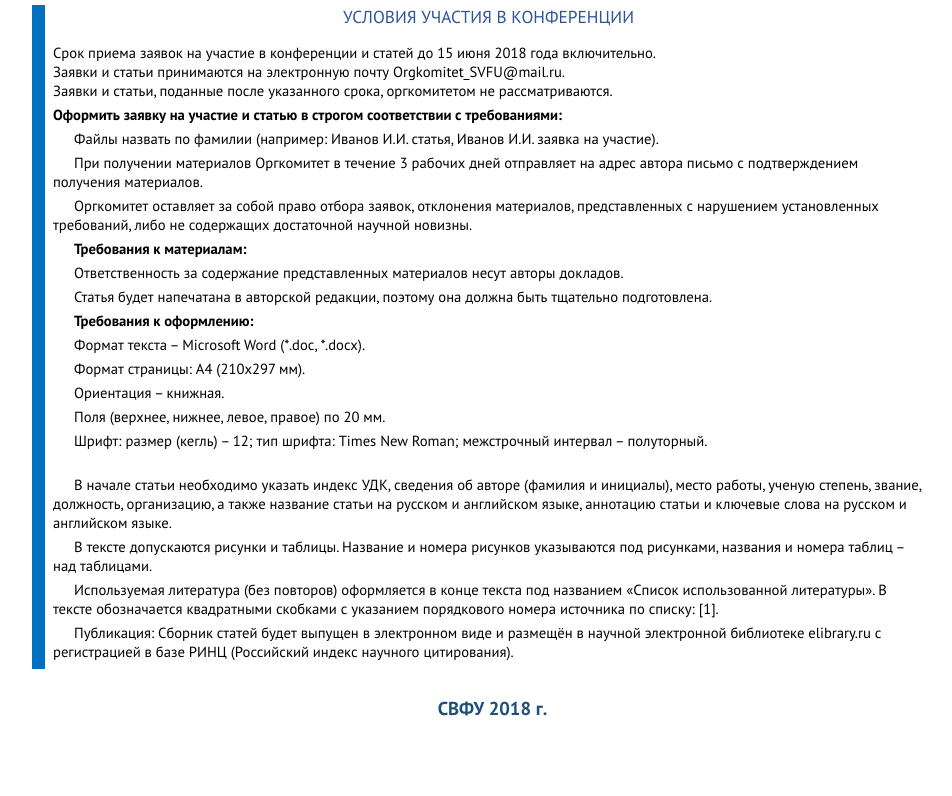
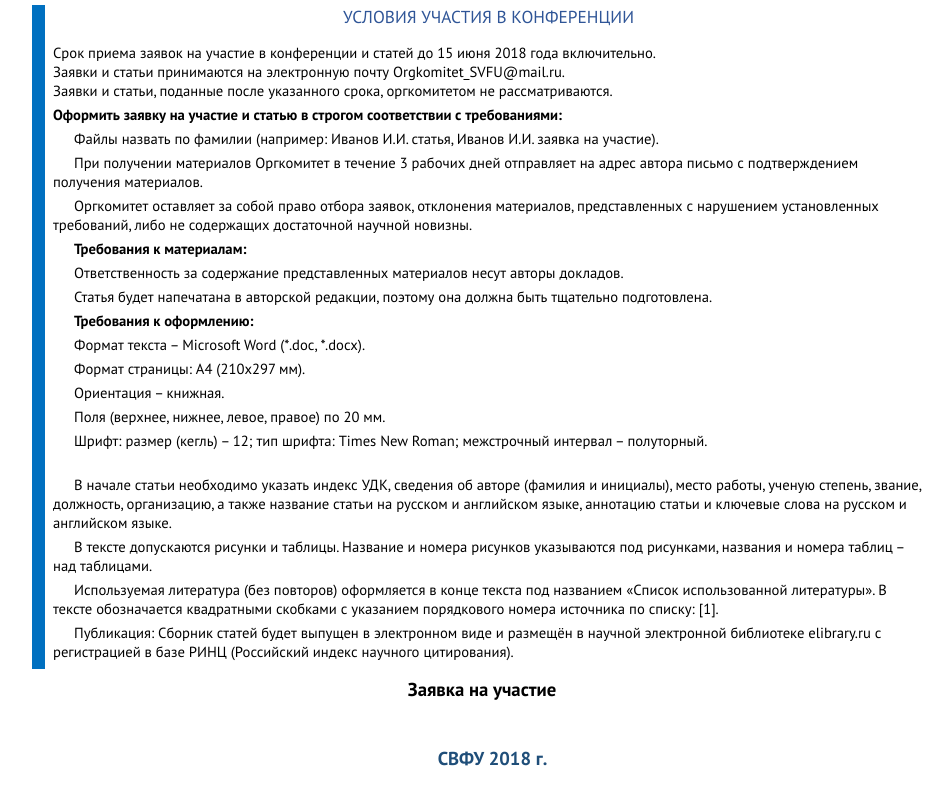
Before and after one commit to ptflp/mnpk-svfu, a website: page src/index.html in a window 1280 px wide. Shown: the part 1920-2716 px from the top of the page, without its empty margins (158-1110 px from the left). Before the commit the page ends 2666 px from the top, so only its background shows below. Drawn offline with Linux system fonts and the light colour scheme.

Commit message:
complete

```diff
--- a/src/index.html
+++ b/src/index.html
@@ -146,6 +146,9 @@
                 <p class="indent">Используемая литература (без повторов) оформляется в конце текста под названием «Список использованной литературы». В тексте обозначается квадратными скобками с указанием порядкового номера источника по списку: [1].</p>
                 <p class="indent">Публикация: Сборник статей будет выпущен в электронном виде и размещён в научной электронной библиотеке elibrary.ru с регистрацией в базе РИНЦ (Российский индекс научного цитирования).</p>
             </section>
+            <section>
+            	<h3 class="color-black text-center">Заявка на участие</h3>
+            </section>
         </div>
         <footer>
             <div class="container">
--- a/src/style.scss
+++ b/src/style.scss
@@ -196,6 +196,9 @@ section {
 .color-primary {
 	color: $main;
 }
+.color-black {
+	color: black;
+}
 .border-primary {
 	border-left-color: $border1 !important;
 	border-left-width: 13px !important;
```
Also changed, not shown: src/css/style.min.css.
